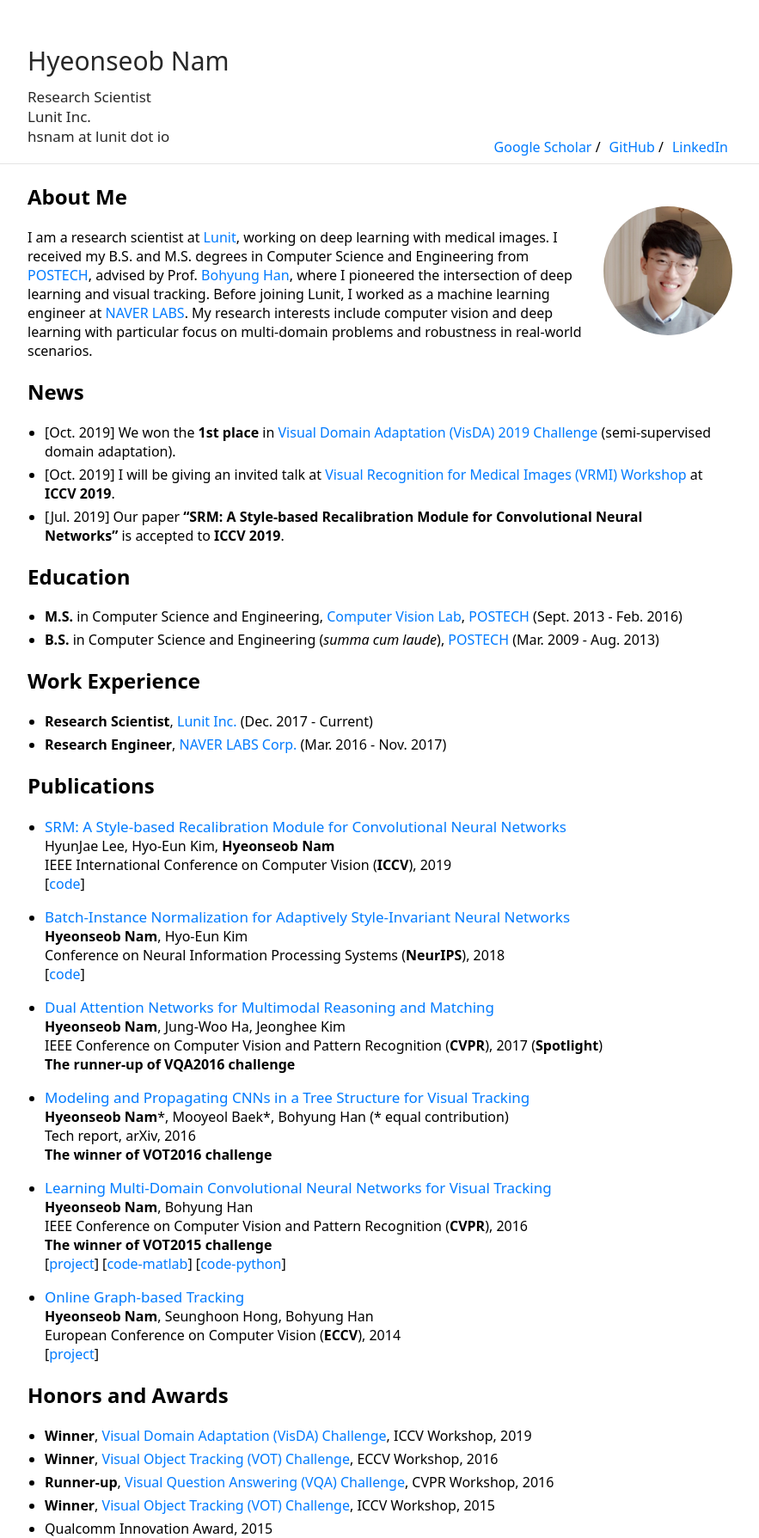
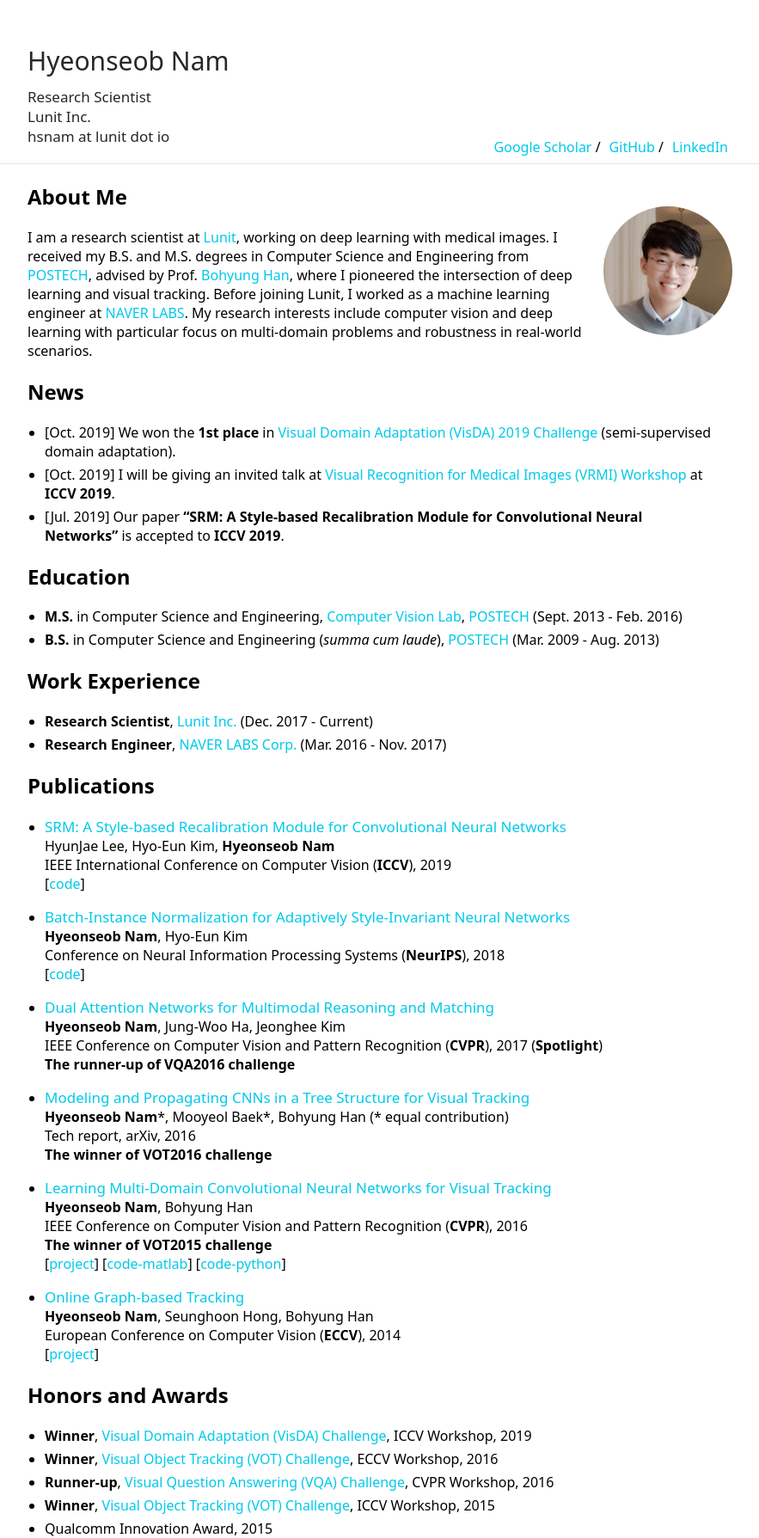
Before and after one commit to gholste/hyeonseobnam.github.io, a Jekyll site: the page built from index.md, in a window 1280 px wide. Shown: the whole page at 86% size, without its empty margins (198-1081 px from the left). Built offline with Jekyll 4.4.1, drawn with Linux system fonts in a browser that asks for light colours.

Commit message:
Update vars.scss

```diff
--- a/_sass/vars.scss
+++ b/_sass/vars.scss
@@ -2,7 +2,7 @@
  * Customization Variables
  */
 
-$accent: #007bff;
+$accent: #00c9ea;
 $image-size: 150px;
 
 /*
```
